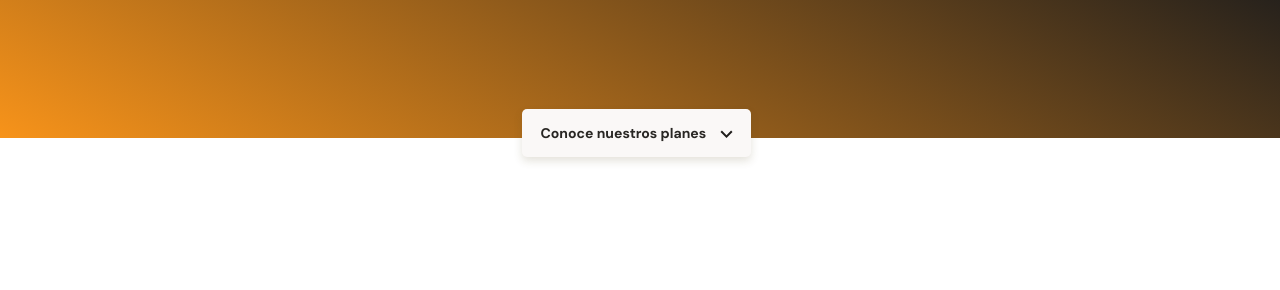
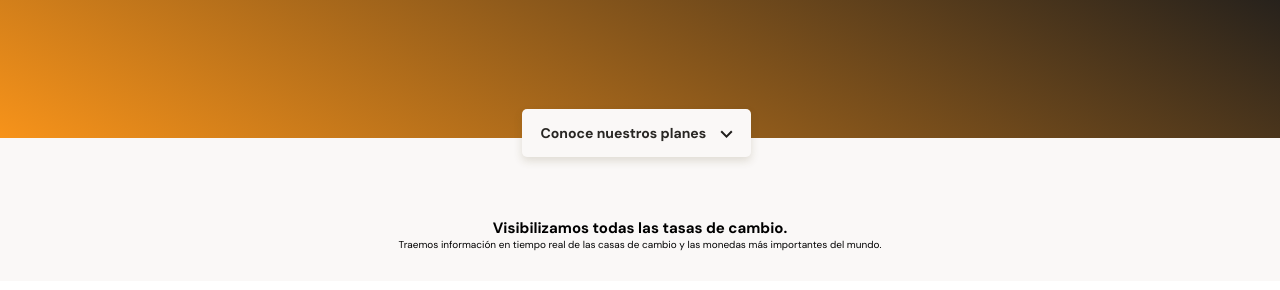
Before and after one commit to ic-ldebora/poc-mobile-first, a plain HTML site: page index.html in a window 1280 px wide. Shown: the part 196-486 px from the top of the page. Drawn offline with Linux system fonts and the light colour scheme.

Commit message:
Exchange section base styles added.

```diff
--- a/index.html
+++ b/index.html
@@ -27,7 +27,17 @@
         </div>
     </header>
     <main>
-        <section></section>
+        <section class="main-exchange-container">
+            <div class="backgroundImg"></div>
+            <div class="main-exchange-container--title">
+                <h2>Visibilizamos todas las tasas de cambio.</h2>
+                <p>Traemos información en tiempo real de las casas de cambio y las monedas más importantes del mundo.
+                </p>
+            </div>
+            <section class="main-tables-container">
+                <div></div>
+            </section>
+        </section>
         <section></section>
         <section></section>
         <section></section>
--- a/styles.css
+++ b/styles.css
@@ -100,3 +100,24 @@ header img {
     margin-left: 10px;
     background-image: url('./assets/icons/down-arrow.svg');
 }
+
+main {
+    width: 100%;
+    height: auto;
+    background-color: var(--off-white);
+}
+
+.main-exchange-container {
+    width: 100%;
+    height: auto;
+    padding-top: 80px;
+    padding-bottom: 30px;
+    text-align: center;
+}
+
+.main-exchange-container--title {
+    width: 90%;
+    min-width: 280px;
+    max-width: 900px;
+    margin: 0 auto;
+}
```
